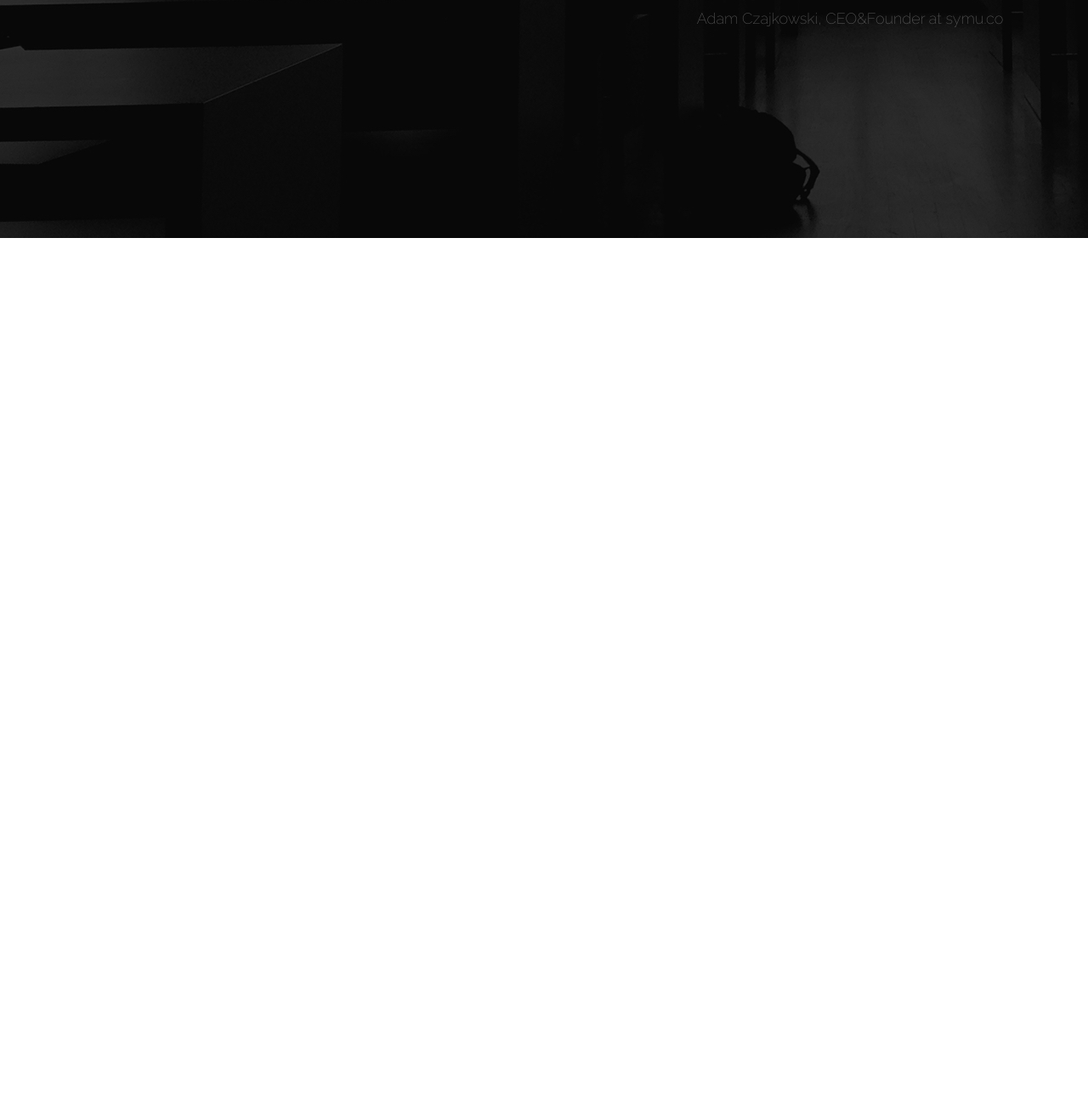
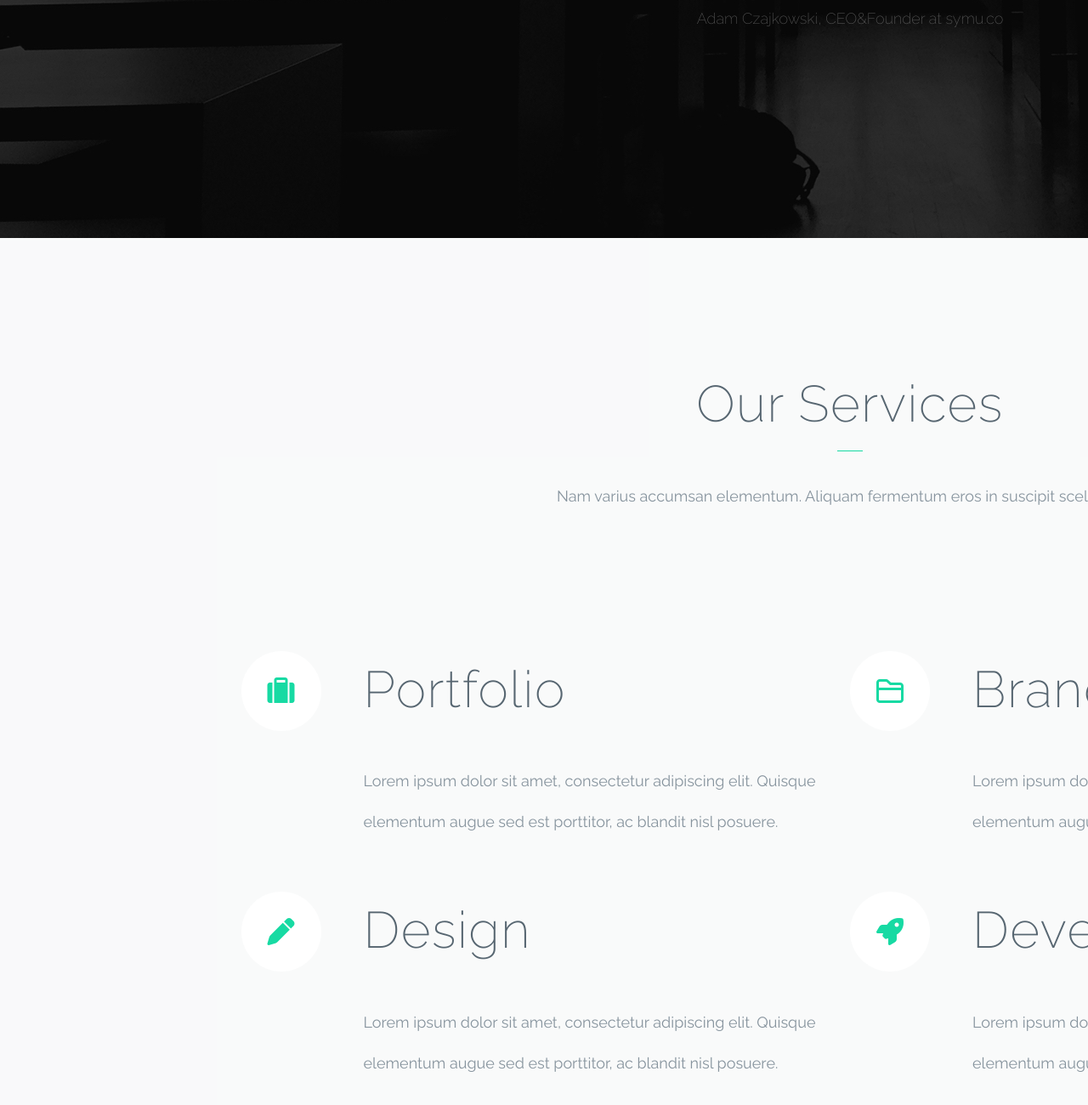
Before and after one commit to oleole912/Design-to-code-Alecto, a website: page index.html in a window 1280 px wide. Shown: the part 4035-5335 px from the top of the page at 85% size. Before the commit the page ends 4315 px from the top, so only its background shows below. Drawn offline with Linux system fonts and the light colour scheme.

Commit message:
Add services section

```diff
--- a/index.html
+++ b/index.html
@@ -104,5 +104,55 @@
             <p>Adam Czajkowski, CEO&Founder at symu.co</p>
         </div>
     </section>
+    <section class="services">
+        <div class="container">
+            <div class="title">
+                <h1 class="section-title title-main">Our Services</h1>
+                <p class="section-subtitle">Nam varius accumsan elementum. Aliquam fermentum eros in suscipit scelerisque.</p>
+            </div>
+            <div class="content">
+                <div class="row">
+                    <div class="services-card">
+                        <div class="icon">
+                            <i class="fa-solid fa-suitcase"></i>
+                        </div>
+                        <div class="description">
+                            <h1 class="section-title">Portfolio</h1>
+                            <p>Lorem ipsum dolor sit amet, consectetur adipiscing elit. Quisque elementum augue sed est porttitor, ac blandit nisl posuere.</p>
+                        </div>
+                    </div>
+                    <div class="services-card">
+                        <div class="icon">
+                            <i class="fa-solid fa-pen"></i>
+                        </div>
+                        <div class="description">
+                            <h1 class="section-title">Design</h1>
+                            <p>Lorem ipsum dolor sit amet, consectetur adipiscing elit. Quisque elementum augue sed est porttitor, ac blandit nisl posuere.</p>
+                        </div>
+                    </div>
+                </div>
+                <div class="row">
+                    <div class="services-card">
+                        <div class="icon">
+                            <i class="fa-regular fa-folder"></i>
+                        </div>
+                        <div class="description">
+                            <h1 class="section-title">Branding</h1>
+                            <p>Lorem ipsum dolor sit amet, consectetur adipiscing elit. Quisque elementum augue sed est porttitor, ac blandit nisl posuere.</p>
+                        </div>
+                    </div>
+                    <div class="services-card">
+                        <div class="icon">
+                            <i class="fa-solid fa-rocket"></i>
+                        </div>
+                        <div class="description">
+                            <h1 class="section-title">Development</h1>
+                            <p>Lorem ipsum dolor sit amet, consectetur adipiscing elit. Quisque elementum augue sed est porttitor, ac blandit nisl posuere.</p>
+                        </div>
+                    </div>
+                </div>
+            </div>
+        </div>
+    </section>
 </body>
 </html>
--- a/sass/style.scss
+++ b/sass/style.scss
@@ -242,7 +242,7 @@ a {
     text-align: center;
 }
 
-.icon {
+.about .icon {
     text-align: center;
 
 }
@@ -344,3 +344,38 @@ a {
         border-radius: 104px;
     }
 }
+
+/* Services */
+
+.services .icon i {
+    width: 94px;
+    height: 94px;
+    line-height: 94px;
+    border-radius: 94px;
+    background-color: $color-white;
+    color: $color-green;
+    font-size: 32px;
+    margin: 40px 50px 0 0;
+}
+
+.services {
+    background-color: #edeff159;
+
+    p {
+        font-family: 'Raleway', sans-serif;
+        font-size: $font-size-text;
+        color: $color-text;
+        font-weight: 400;
+        font-style: normal;
+        letter-spacing: normal;
+        line-height: 47.91px;
+    }
+}
+
+.services .title {
+    padding-bottom: 100px;
+}
+
+.services-card {
+    display: flex;
+}
```
Also changed, not shown: css/style.css, 1 other file.
